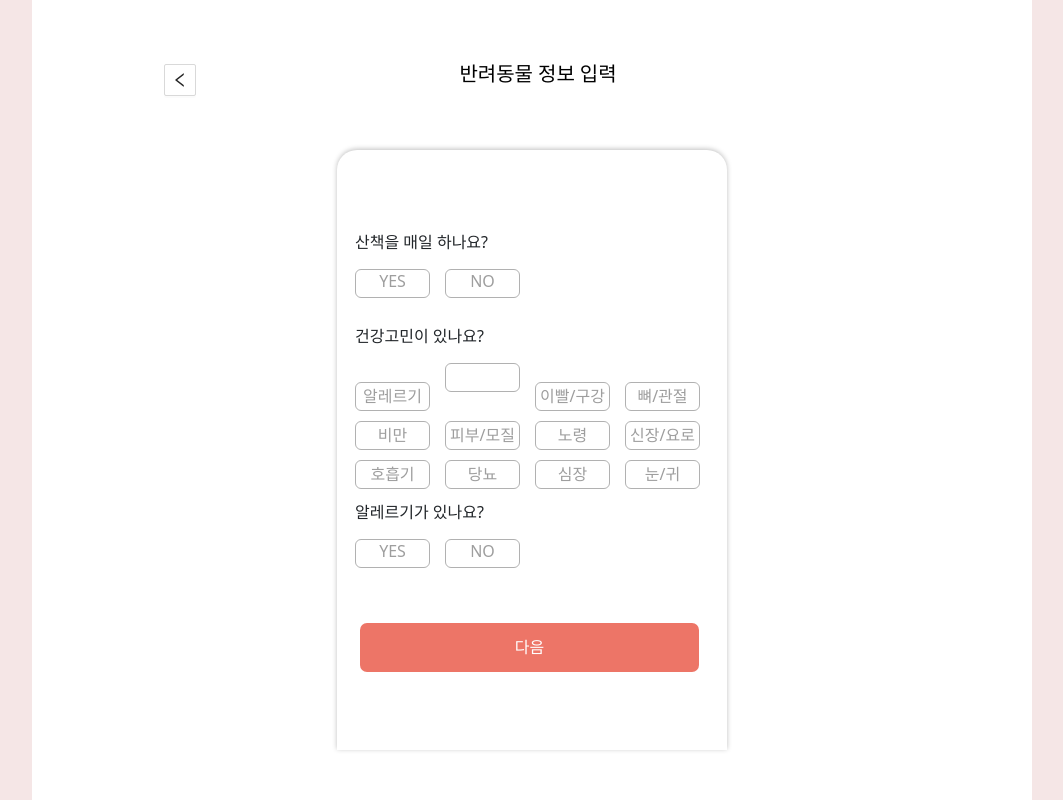
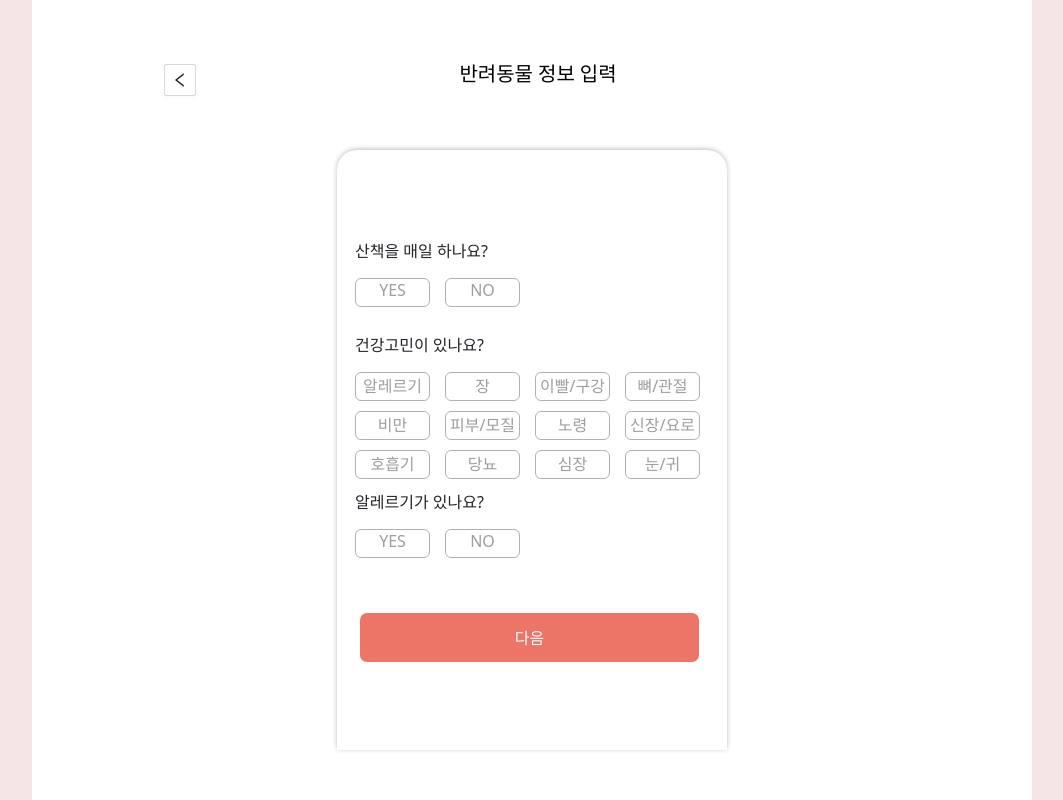
Before and after one commit to wldn143/mungnyang_web, a React (Create React App) app: page /signup3 in a window 1280 px wide. Shown: the whole page, without its empty margins (108-1171 px from the left). Built offline with nearby package versions, Linux system fonts and the light colour scheme.

Commit message:
htmlFor수정2

```diff
--- a/src/Signup/PetInfo/petInfo2.js
+++ b/src/Signup/PetInfo/petInfo2.js
@@ -58,9 +58,9 @@ function Signup3() {
                 <p>산책을 매일 하나요?</p>
                 <div className="select">
                   <input type="radio" id="walk1" name="walk" value="yes" />
-                  <label for="walk1">YES</label>
+                  <label htmlFor="walk1">YES</label>
                   <input type="radio" id="walk2" name="walk" value="no" />
-                  <label for="walk2">NO</label>
+                  <label htmlFor="walk2">NO</label>
                 </div>
                 <p>건강고민이 있나요?</p>
                 <div className="select">
@@ -77,7 +77,7 @@ function Signup3() {
                     name="health"
                     value="viscera"
                   />
-                  <label htmlFor="health2"></label>
+                  <label htmlFor="health2">장</label>
                   <input
                     type="checkbox"
                     id="health3"
```
